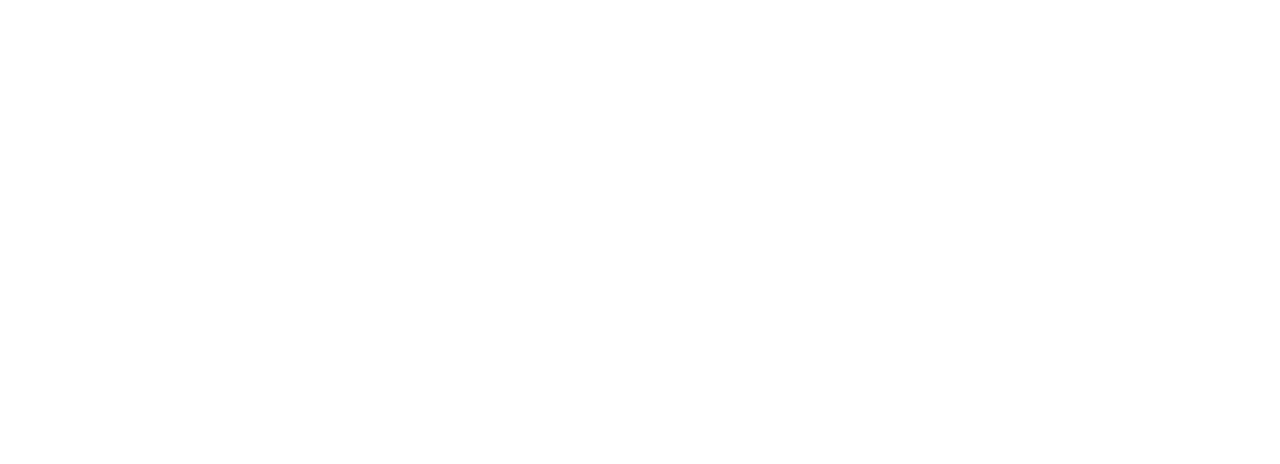
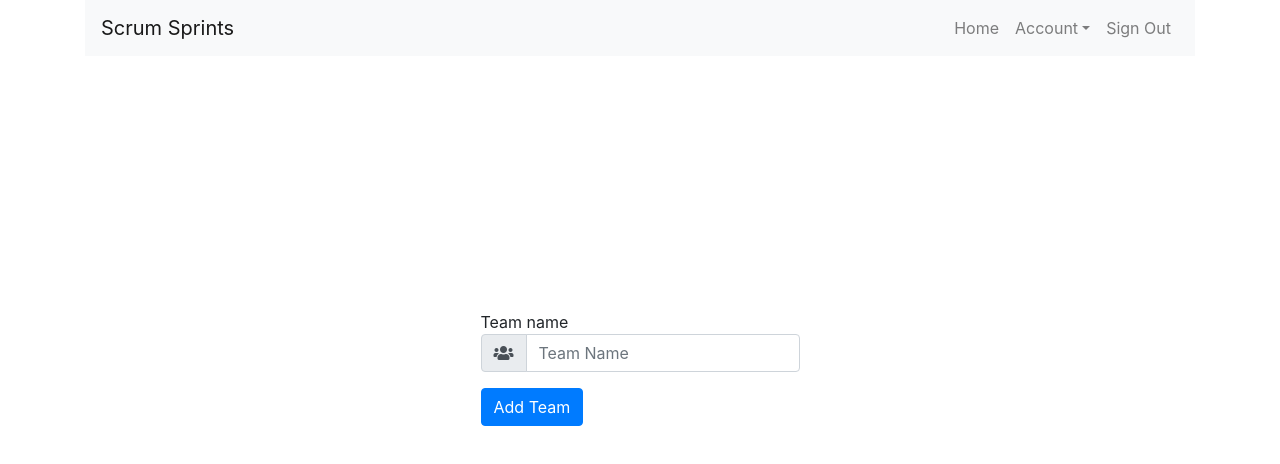
Before and after one commit to HiImMishu/ScrumSprintsReact, a React (Create React App) app: page /teams/add in a window 1280 px wide. Shown: the top 464 px of the page. Built offline with nearby package versions, Linux system fonts and the light colour scheme; sample sign-in values are in the browser's storage.

Commit message:
Adding Team

```diff
--- a/src/App.js
+++ b/src/App.js
@@ -8,6 +8,7 @@
 import { AuthContext } from './context/auth';
 import PrivateRoute from './PrivateRoute';
 import AddProductContainer from './components/AddProductContainer';
+import AddTeamContainer from './components/AddTeamContainer';
 
 function App() {
   const existingToken = localStorage.getItem("token")
@@ -27,6 +28,7 @@
           <PrivateRoute exact path="/" component={HomePageContainer}/>
           <PrivateRoute path="/edit-account" component={EditAccountContainer}/>
           <PrivateRoute path="/products/add" component={AddProductContainer}/>
+          <PrivateRoute path="/teams/add" component={AddTeamContainer}/>
         </div>
       </Router>
     </AuthContext.Provider>
--- /dev/null
+++ b/src/components/AddTeamComponent.js
@@ -0,0 +1,41 @@
+import React from 'react'
+import Alert from 'react-bootstrap/Alert'
+
+const AddTeamComponent = (props) => {
+
+    return (
+        <div className="form-container form-container-80">
+            <form className="center-form" onSubmit = {props.addTeam}>
+
+                <div className="mb-3">
+                    <label htmlFor="inputTeamName" className="form-label">Team name</label>
+                    <div className="input-group">
+                        <span className="input-group-text form-addon"><i className="fas fa-users"/></span>
+                        <input
+                            type="text"
+                            className="form-control"
+                            id="inputTeamName"
+                            name="teamName"
+                            placeholder="Team Name"
+                            required
+                            value = {props.teamName}
+                            onChange = {(e) => props.setTeamName(e.target.value)}
+                        />
+                    </div>
+                </div>
+
+                <button className="btn btn-primary mb-3" >Add Team</button>
+
+            </form>
+            <Alert
+                variant="success"
+                id="invalidCodeAlert"
+                className={`fixed-bottom ${props.addSuccess && "invalidCodeAlertHidden"}`}
+            >
+               Team added successfuly. Check out team information to obtain invitaton code.
+            </Alert>
+        </div>
+    )
+}
+
+export default AddTeamComponent
--- /dev/null
+++ b/src/components/AddTeamContainer.js
@@ -0,0 +1,55 @@
+import { useState } from 'react'
+import NavigationContainer from './NavigationContainer'
+import AddTeamComponent from './AddTeamComponent'
+import {useAuth} from '../context/auth'
+import jwt from 'jwt-decode'
+import BASE_URL from '../constants'
+
+const AddTeamContainer = () => {
+    const [logOut, setLogOut] = useState()
+    const [teamName, setTeamName] = useState("")
+    const {authToken} = useAuth()
+    const token = jwt(authToken)
+    const [addSuccess, setAddSuccess] = useState(false)
+
+    const addTeam = (event) => {
+        event.preventDefault()
+
+        fetch(BASE_URL + "/teams/", {
+            method: 'POST',
+            mode: 'cors',
+            headers: {
+                'Accept': 'application/json, text/plain',
+                'Content-Type': 'application/json',
+                'Authorization': 'Bearer '+authToken
+            },
+            body: JSON.stringify({
+                name: teamName,
+                teamLeader: parseInt(token.sub)
+            })
+        })
+        .then(response => {
+            if (response.status === 201) {
+                setAddSuccess(true)
+                setTimeout(() => setAddSuccess(false), 3000)
+            }
+        })
+    }
+
+    return (
+        <div>
+            <NavigationContainer
+                logOut = {logOut}
+                setLogOut = {setLogOut}
+            />
+            <AddTeamComponent
+                teamName = {teamName}
+                setTeamName = {setTeamName}
+                addTeam = {addTeam}
+                addSuccess = {addSuccess}
+            />
+        </div>
+    )
+}
+
+export default AddTeamContainer
--- a/src/components/HomePageComponent.js
+++ b/src/components/HomePageComponent.js
@@ -62,7 +62,7 @@
                         <Card.Header className="bg-primary text-light">Teams Leaded</Card.Header>
                         <ListGroup variant="flush">
                             {teamsLeaded}
-                            <ListGroup.Item action className="bg-secondary bg-gradient text-light">
+                            <ListGroup.Item as={Link} to="/teams/add" action className="bg-secondary bg-gradient text-light">
                                 <i className="fas fa-plus mr-3"></i>
                                 Add Team
                             </ListGroup.Item>
```
Also changed, not shown: 1 other file (tests, documents, lock files or other folders).
